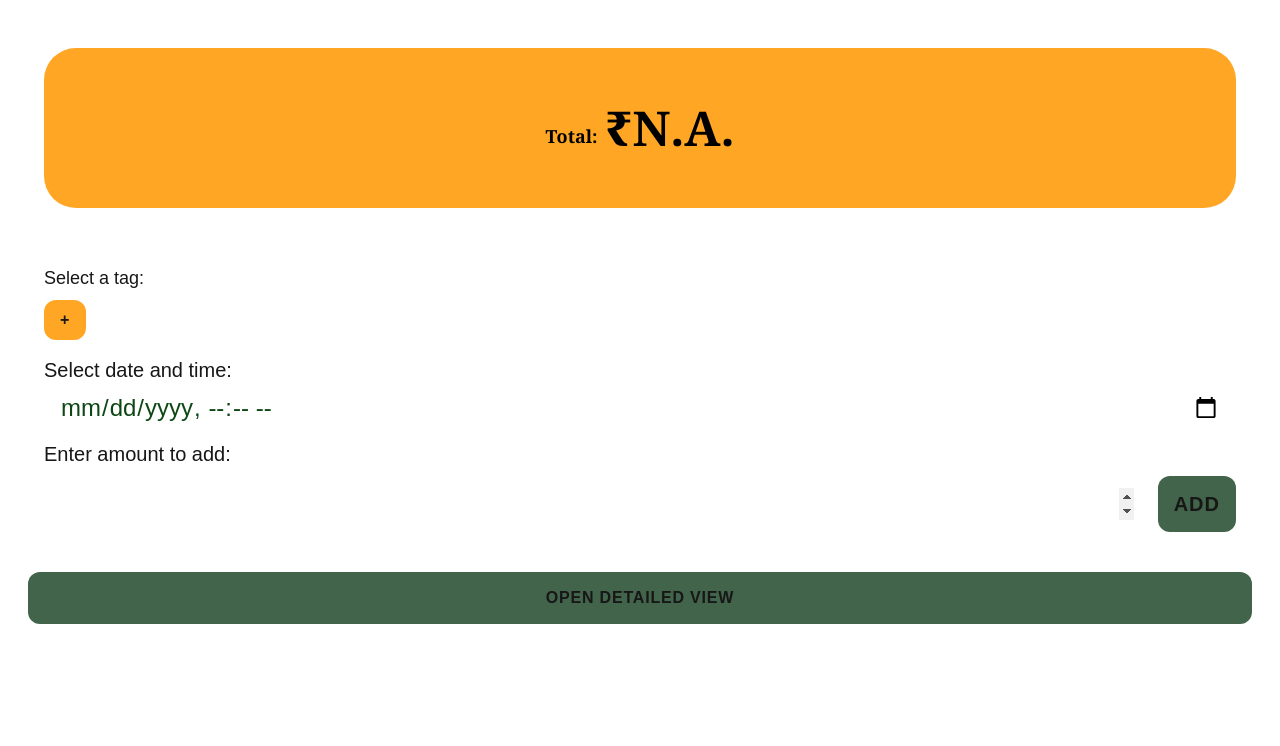
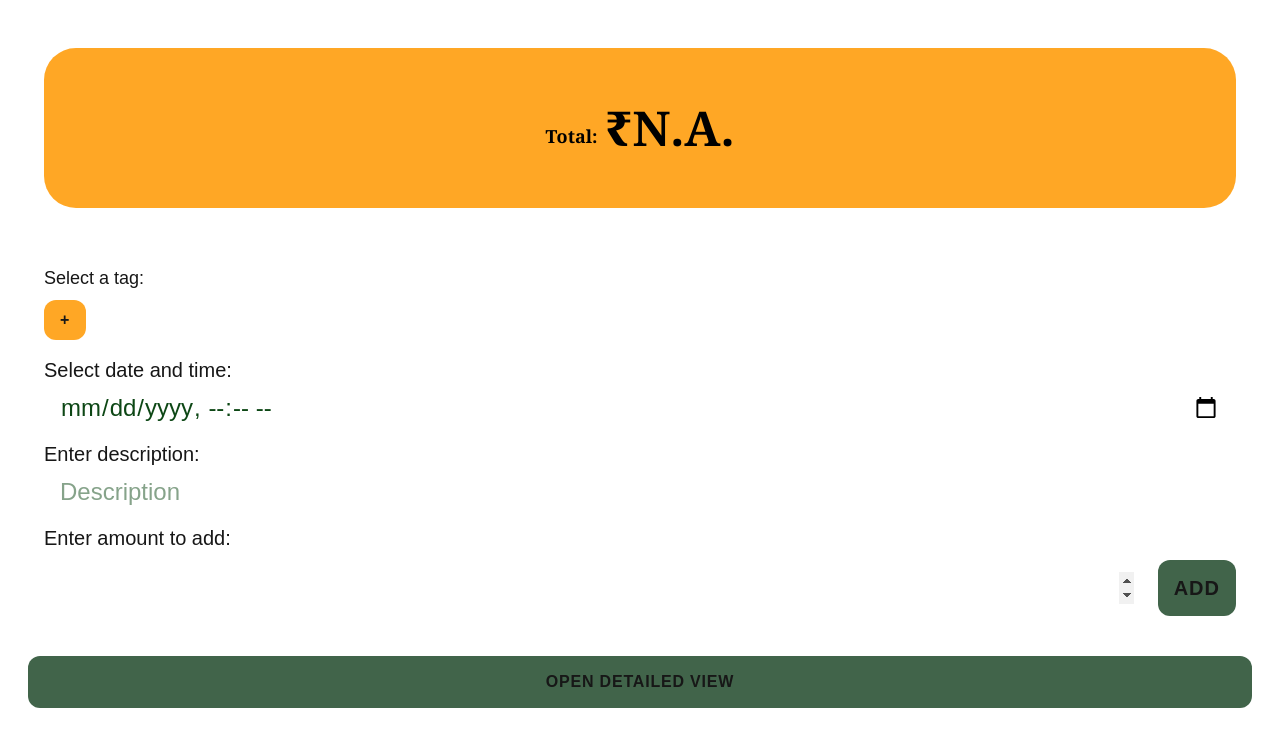
Before and after one commit to priyankarkoley/ExpenseTracker, a Next.js app: page / in a window 1280 px wide. Shown: the top 746 px of the page. Built offline with nearby package versions, Linux system fonts and the light colour scheme.

Commit message:
description added

```diff
--- a/src/app/page.tsx
+++ b/src/app/page.tsx
@@ -16,6 +16,7 @@ export default function Home() {
 	const [total, setTotal] = useState(0);
 	const [showAddTagModal, setShowAddTagModal] = useState(false);
 	const [transactionTime, setTransactionTime] = useState<string | null>(null);
+	const [description, setDescription] = useState<string>(''); // Add state for description
 
 	useEffect(() => {
 		const updateStateFromLocalStorage = () => {
@@ -103,7 +104,7 @@ export default function Home() {
 			setTotal(newTotal);
 			const transaction: TransactionType = {
 				tag: selectedTag,
-				description: '',
+				description: description.trim(), // Include description
 				amount: parsedAmount,
 				date: transactionTime || new Date().toISOString(),
 			};
@@ -113,6 +114,7 @@ export default function Home() {
 			storeToLocalStorage('transactions', updatedTransactions);
 		}
 		setAmount('');
+		setDescription(''); // Reset description
 		setSelectedTag(null);
 		setTransactionTime(null); // Reset the selected time
 	};
@@ -167,7 +169,21 @@ export default function Home() {
 			</div>
 
 			{/* SELECT DESCRIPTION */}
-
+			<div className="space-y-2 px-4 pt-4 text-xl">
+				<div>Enter description:</div>
+				<div className="flex space-x-2">
+					<input
+						type="text"
+						value={description}
+						onChange={e => setDescription(e.target.value)}
+						onKeyDown={e => {
+							if (e.key === 'Enter') handleAdd();
+						}}
+						placeholder="Description"
+						className="w-full rounded-xl bg-white px-4 text-2xl text-[#0D4715] outline-none"
+					/>
+				</div>
+			</div>
 
 			{/* ADD AMOUNT */}
 			<div className="space-y-2 px-4 pt-4 text-xl">
```
